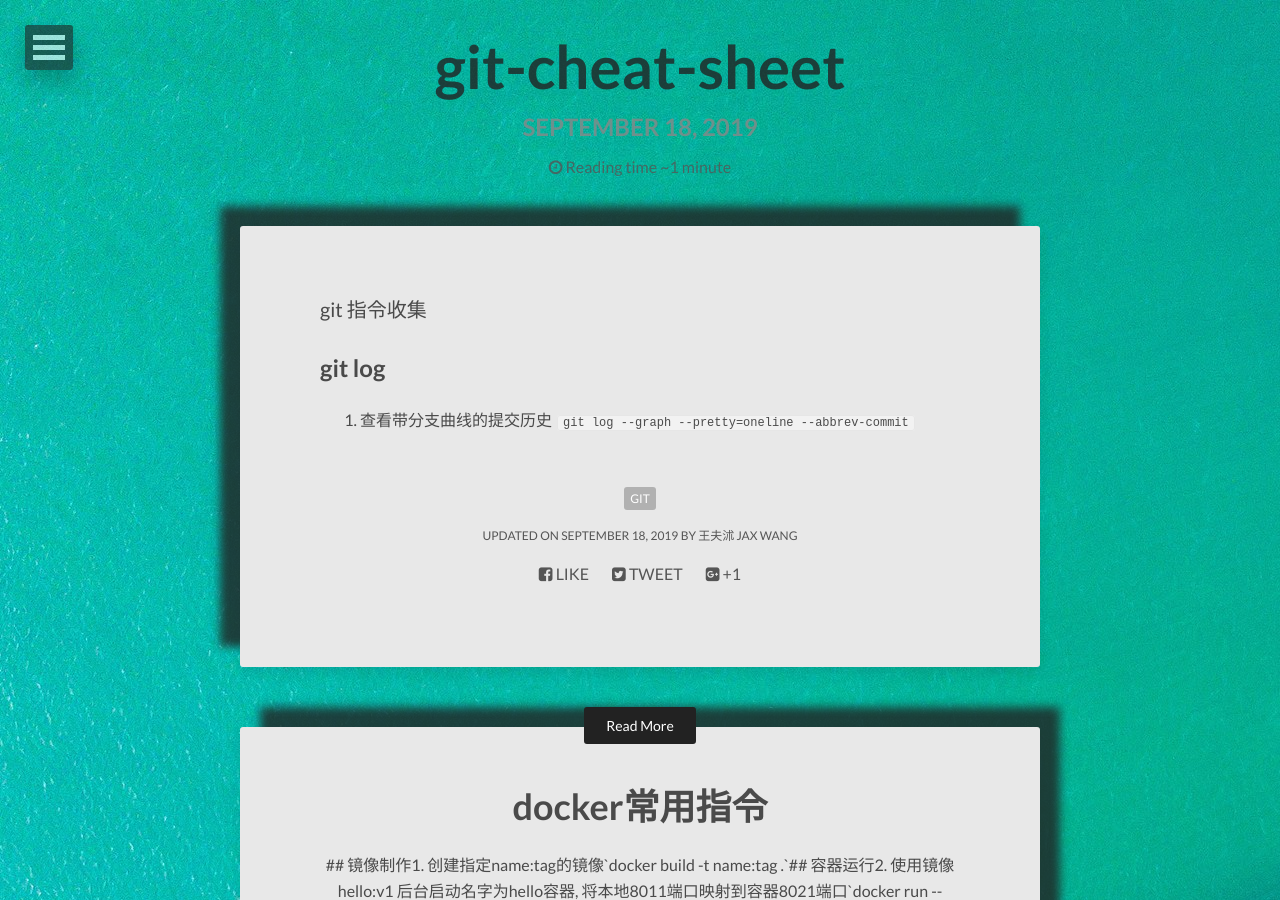
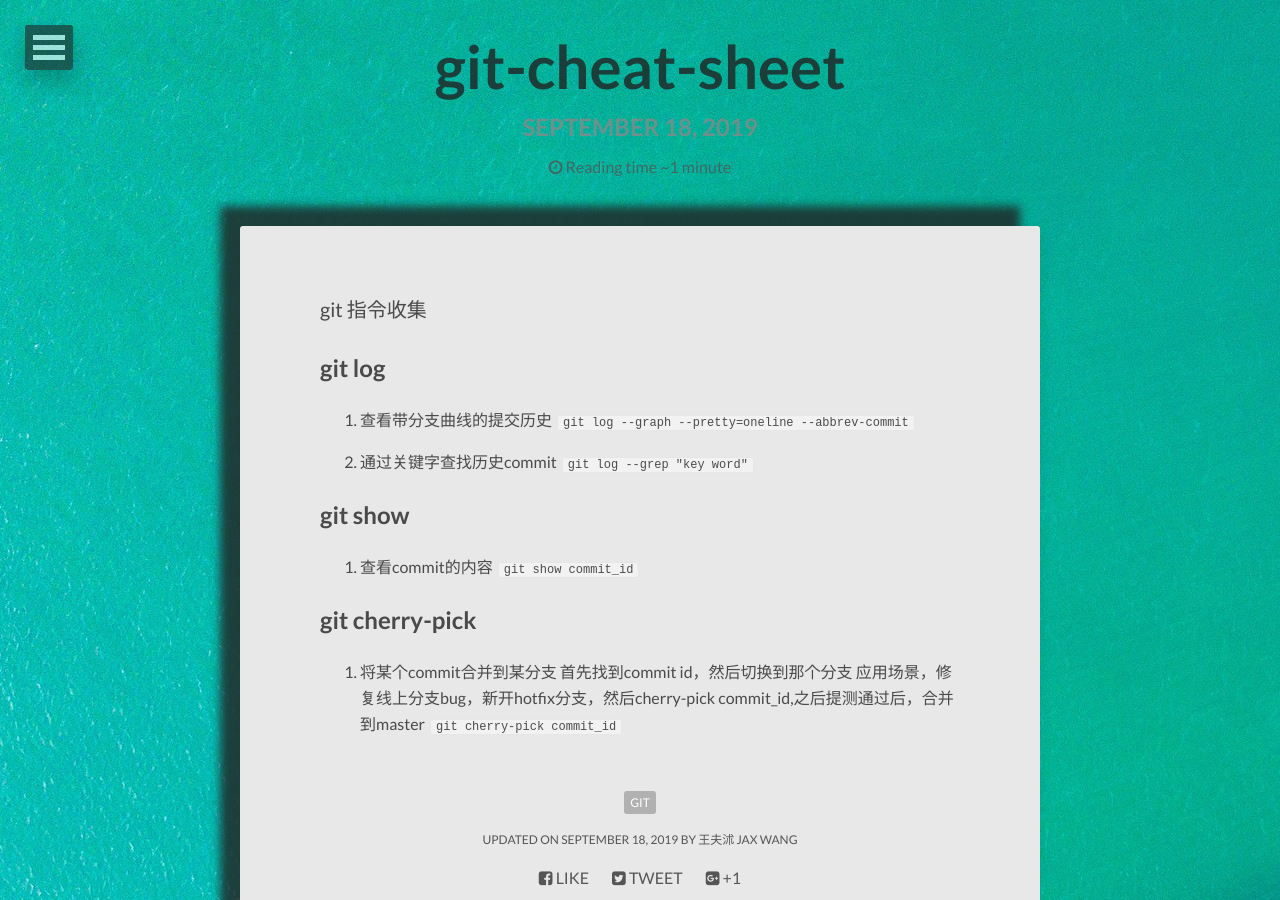
Before and after one commit to wfsly/blog, a Jekyll site: the page built from _posts/2019-09-18-git-cheat-sheet.md, in a window 1280 px wide and 900 px high. Built offline with Jekyll 4.4.1, drawn with Linux system fonts in a browser that asks for light colours; nearby versions of some CDN libraries.

Commit message:
update git skill

```diff
--- a/_posts/2019-09-18-git-cheat-sheet.md
+++ b/_posts/2019-09-18-git-cheat-sheet.md
@@ -13,3 +13,16 @@ git 指令收集
 
 1. 查看带分支曲线的提交历史
 `git log --graph --pretty=oneline --abbrev-commit`
+
+2. 通过关键字查找历史commit
+`git log --grep "key word"`
+
+## git show
+3. 查看commit的内容
+`git show commit_id`
+
+## git cherry-pick
+1. 将某个commit合并到某分支
+首先找到commit id，然后切换到那个分支
+应用场景，修复线上分支bug，新开hotfix分支，然后cherry-pick commit_id,之后提测通过后，合并到master
+`git cherry-pick commit_id`
```
Also changed, not shown: _posts/2019-01-08-项目开发体会.md (+7 -1 lines).
